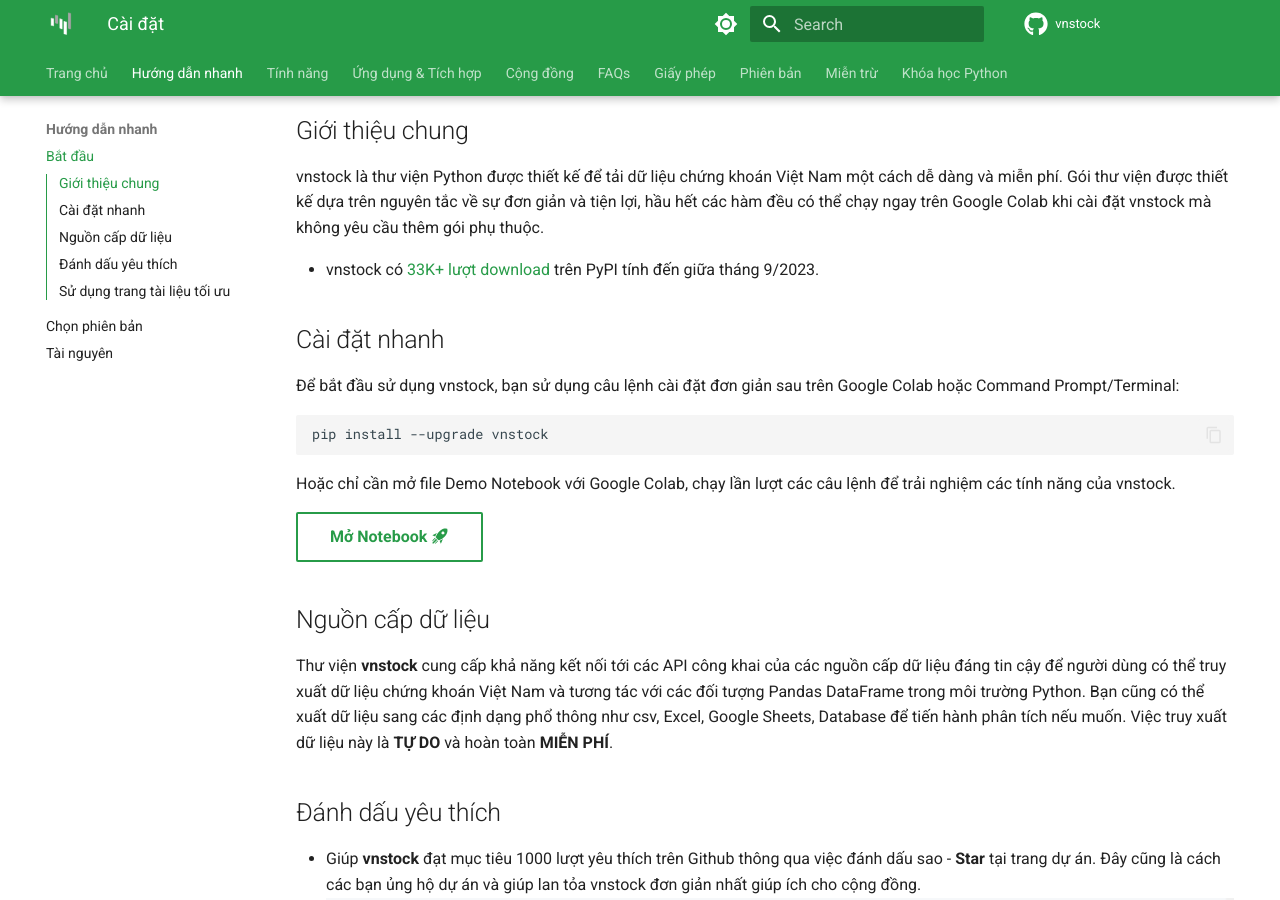
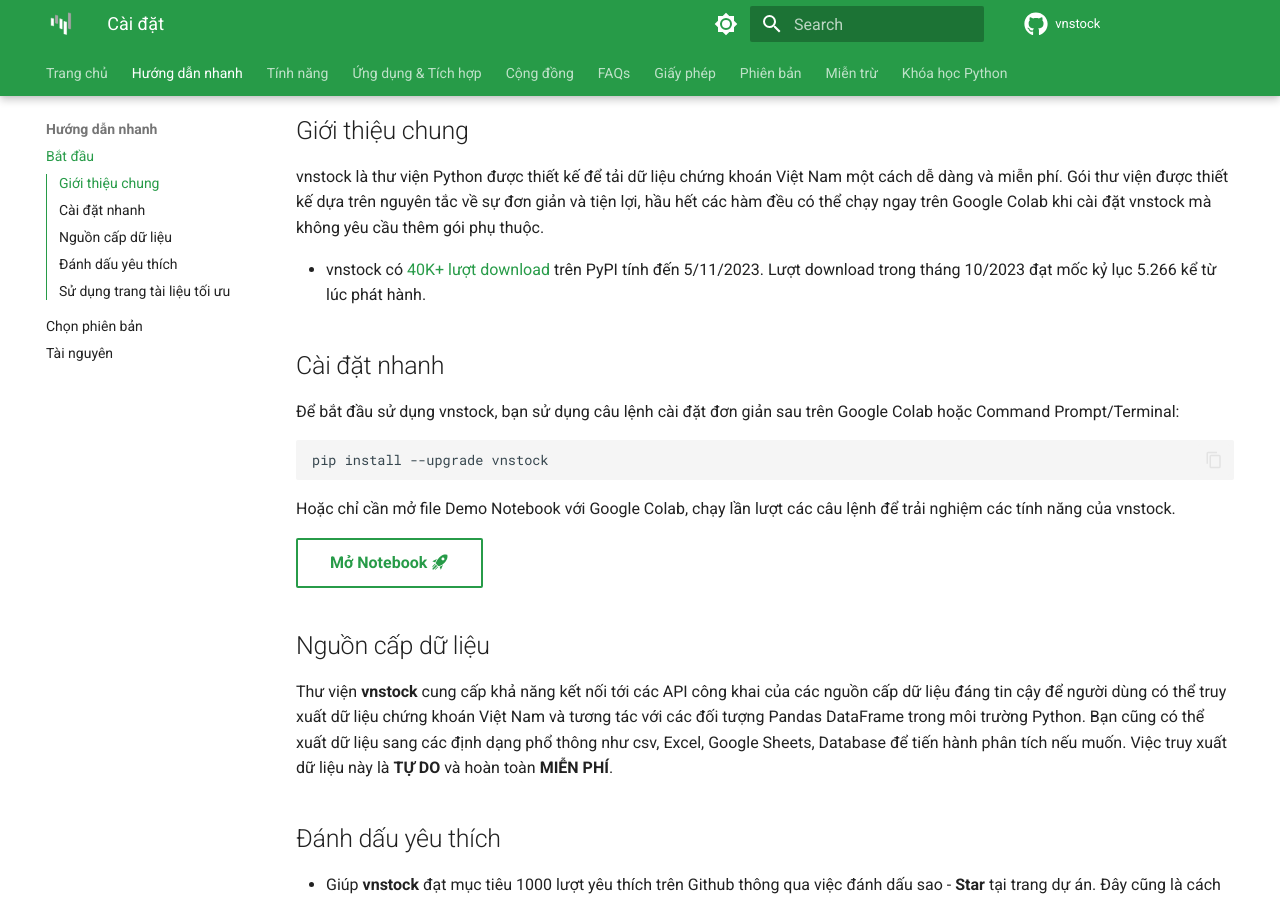
Before and after one commit to thinh-vu/vnstock, an MkDocs documentation site: the page built from docs/docs/start/start.md, in a window 1280 px wide and 900 px high, scrolled down 456 px. Built offline with MkDocs 1.6.1 and Material for MkDocs 9.7.7, drawn with Linux system fonts in a browser that asks for light colours; comment, search, counter and statistics services are not loaded; grey boxes are pictures that could not be loaded.

Commit message:
update docs

```diff
--- a/docs/docs/start/start.md
+++ b/docs/docs/start/start.md
@@ -22,7 +22,7 @@
 ## Giới thiệu chung
 vnstock là thư viện Python được thiết kế để tải dữ liệu chứng khoán Việt Nam một cách dễ dàng và miễn phí. Gói thư viện được thiết kế dựa trên nguyên tắc về sự đơn giản và tiện lợi, hầu hết các hàm đều có thể chạy ngay trên Google Colab khi cài đặt vnstock mà không yêu cầu thêm gói phụ thuộc.
 
-- vnstock có [33K+ lượt download](../assets/images/vnstock_download_stats.png) trên PyPI tính đến giữa tháng 9/2023.
+- vnstock có [40K+ lượt download](https://lookerstudio.google.com/reporting/06f4896d-21c5-4c4a-942e-126609c55fba) trên PyPI tính đến 5/11/2023. Lượt download trong tháng 10/2023 đạt mốc kỷ lục 5.266 kể từ lúc phát hành.
 
 ## Cài đặt nhanh
 
```
